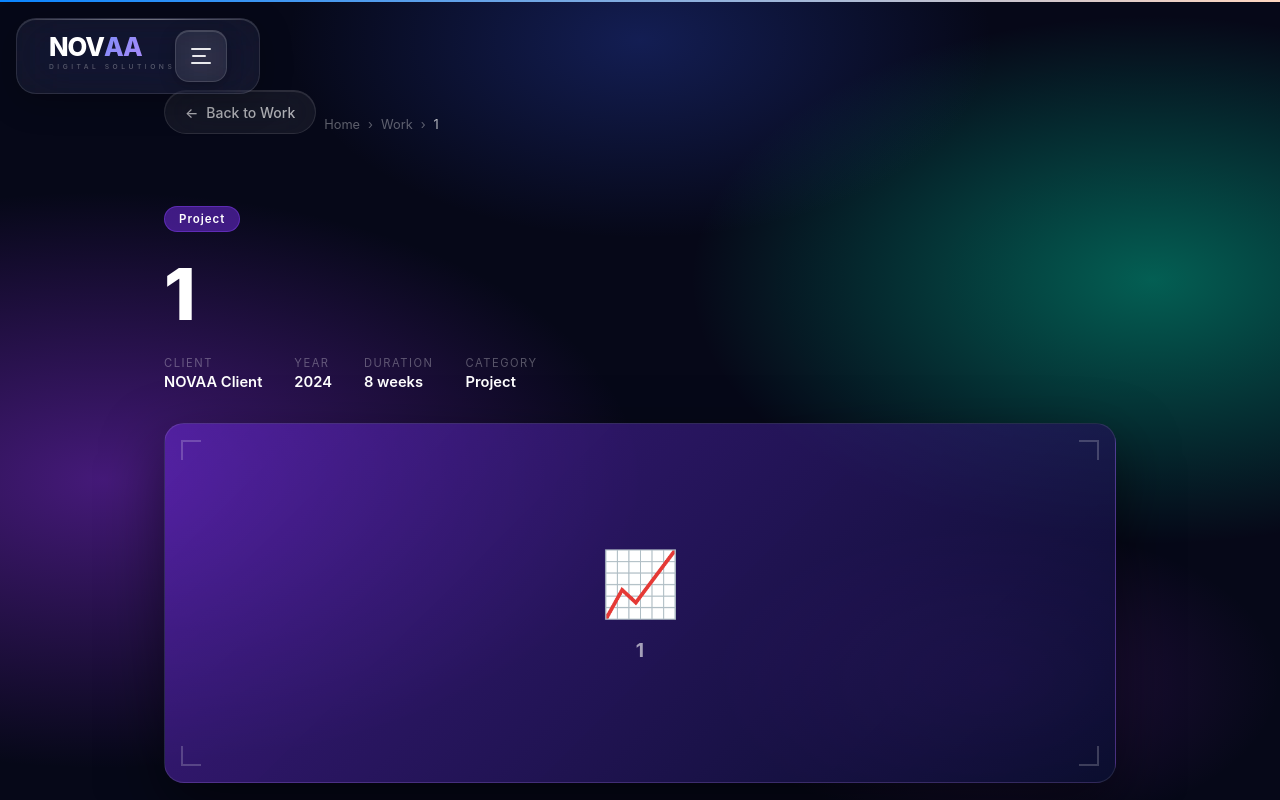
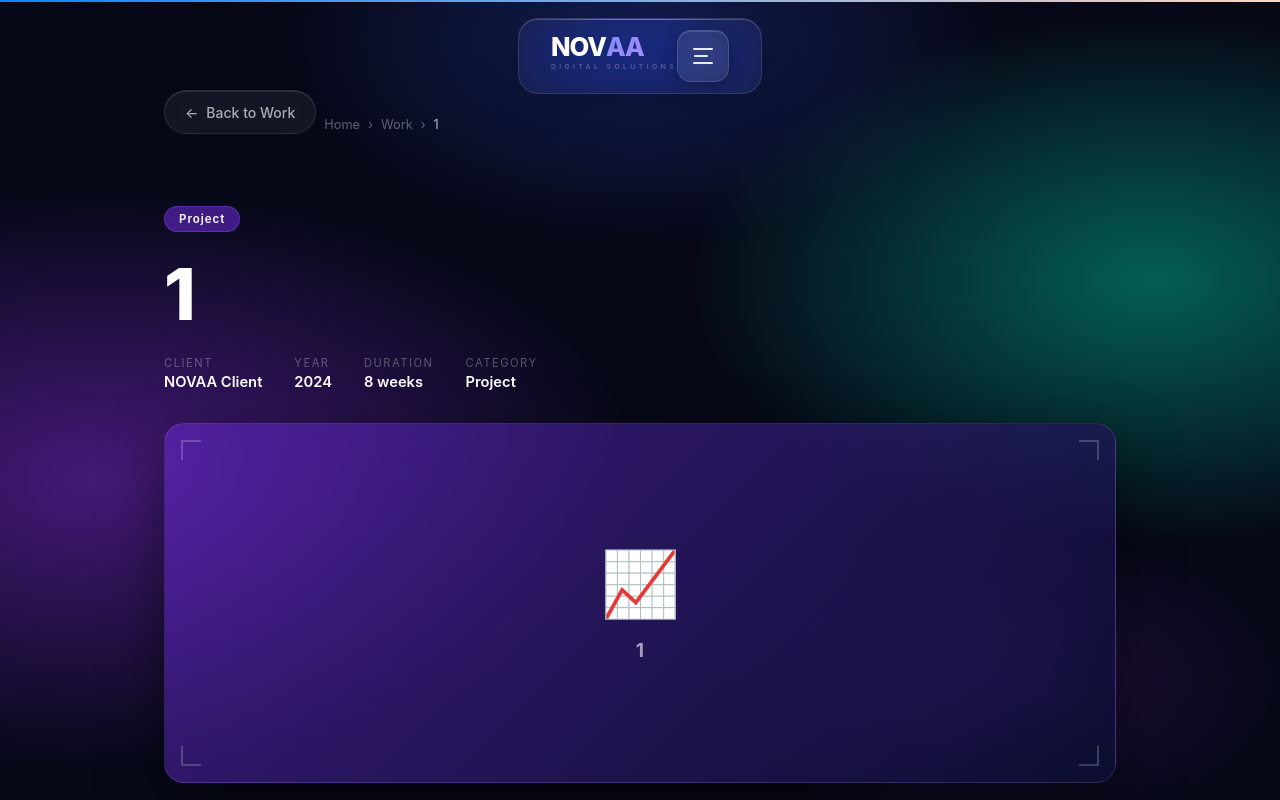
Before and after one commit to NOVAA-STUDIOS/novaa-studios-, a React (Vite) app: page /work/1 in a window 1280 px wide. Shown: the top 800 px of the page. Built offline with nearby package versions, Linux system fonts and the light colour scheme.

Commit message:
ygfjhlwhf

```diff
--- a/src/components/Navbar.jsx
+++ b/src/components/Navbar.jsx
@@ -76,7 +76,7 @@ export default function Navbar() {
   position:'fixed', top:'18px',
   left:'16px', right:'16px',
   zIndex:1000,
-          width:'calc(100vw - 32px)',
+  display:'flex', alignItems:'center', justifyContent:'center',
         }}
       >
         <div style={{
```
